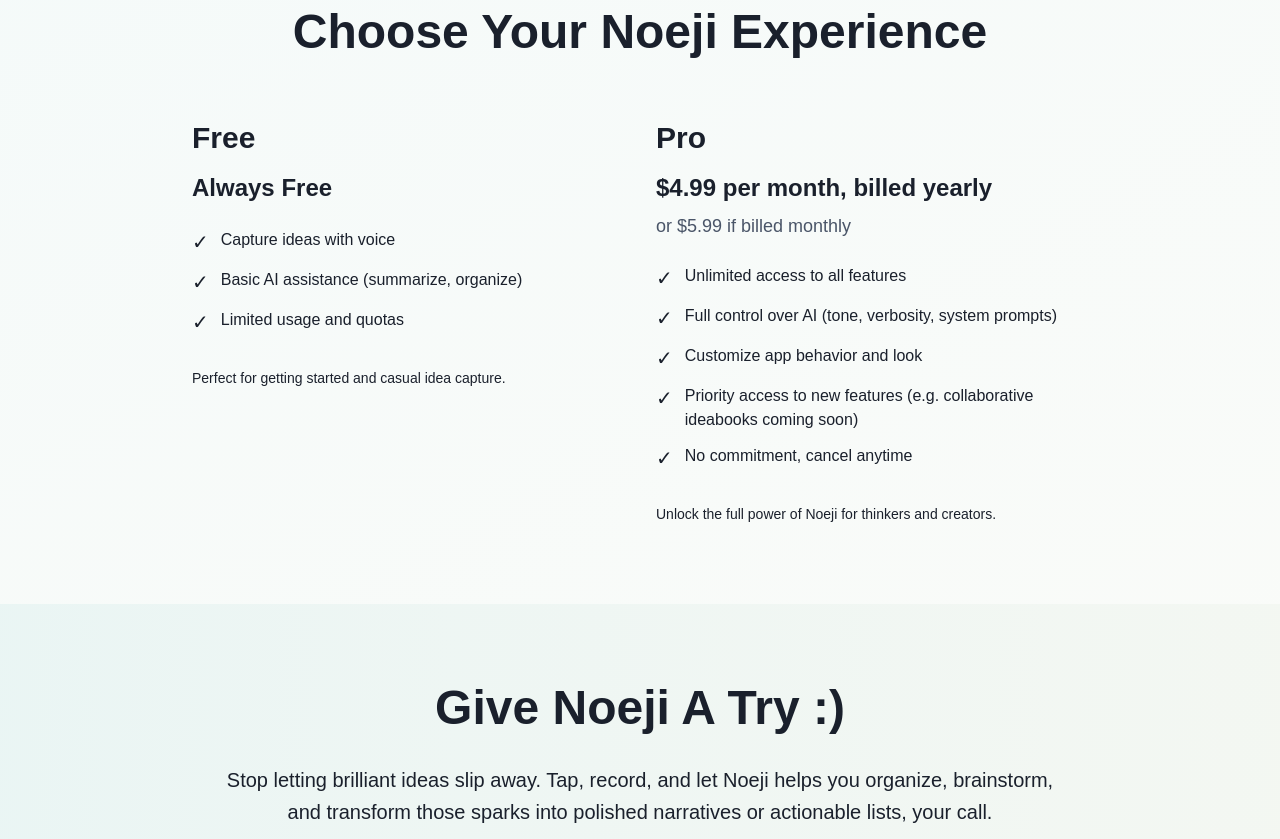
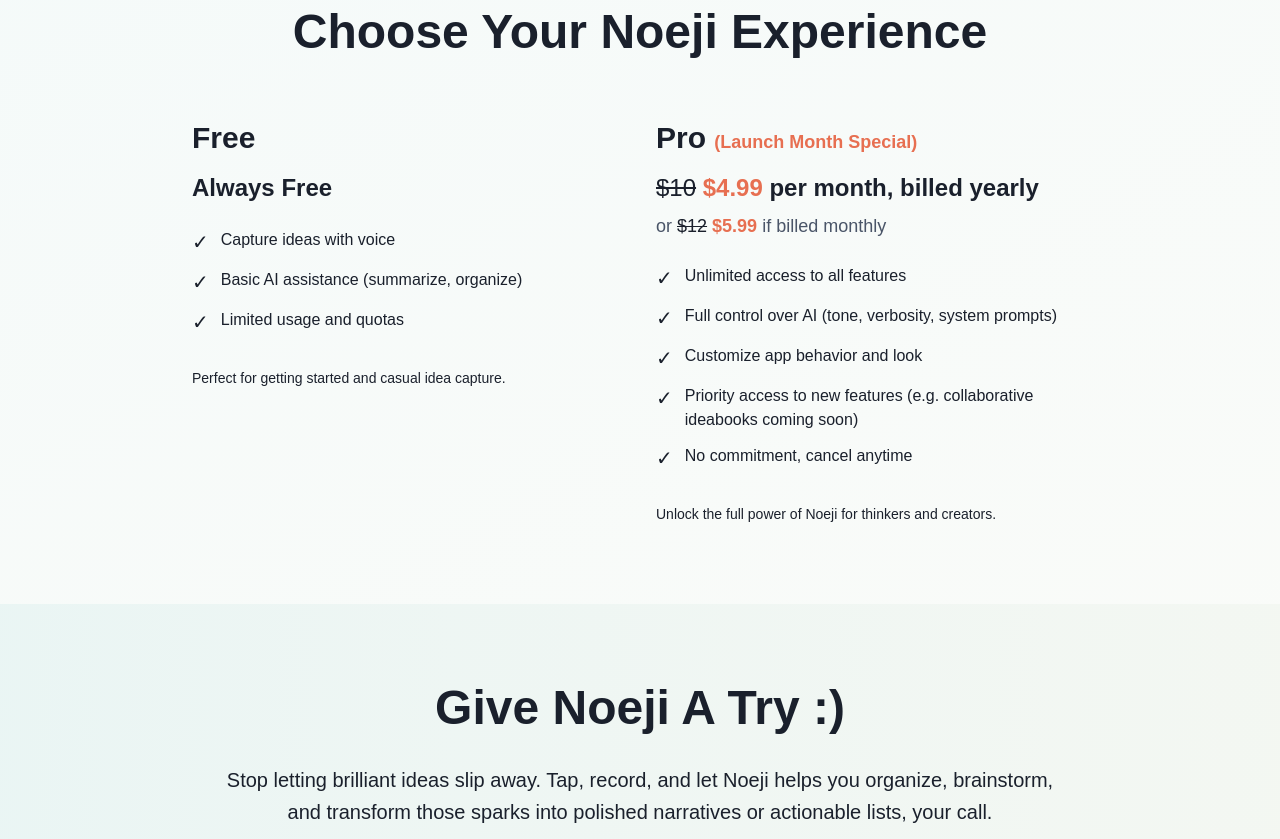
Before and after one commit to rokabytedev/vojiapp, a website: page index.html in a window 1280 px wide. Shown: the part 5140-5979 px from the top of the page. Drawn offline with Linux system fonts and the light colour scheme; a web font is replaced by a local one.

Commit message:
pricing launch special color

```diff
--- a/index.html
+++ b/index.html
@@ -540,9 +540,9 @@
 
                 <!-- Pro Tier -->
                 <div class="pricing-card pro-card animate-on-scroll">
-                    <h3 class="text-3xl font-bold mb-4">Pro</h3>
-                    <div class="text-2xl font-semibold mb-2 text-noeji-green">$4.99 per month, billed yearly</div>
-                    <div class="text-lg mb-6 text-gray-600 dark:text-gray-400">or $5.99 if billed monthly</div>
+                    <h3 class="text-3xl font-bold mb-4">Pro <span class="text-lg font-medium launch-special">(Launch Month Special)</span></h3>
+                    <div class="text-2xl font-semibold mb-2 text-noeji-green"><span class="price-crossed">$10</span> <span class="price-special">$4.99</span> per month, billed yearly</div>
+                    <div class="text-lg mb-6 text-gray-600 dark:text-gray-400">or <span class="price-crossed">$12</span> <span class="price-special">$5.99</span> if billed monthly</div>
                     <ul class="space-y-3 mb-8">
                         <li class="flex items-start space-x-3">
                             <span class="text-noeji-green text-xl">✓</span>
--- a/styles.css
+++ b/styles.css
@@ -554,6 +554,36 @@
 
 .pro-card {
     @apply border-2 border-noeji-blue relative;
+}
+
+/* Launch Special Styles */
+.launch-special {
+    color: var(--noeji-red) !important;
+    font-weight: 600;
+}
+
+.price-crossed {
+    text-decoration: line-through;
+    color: #9ca3af;
+    font-weight: normal;
+}
+
+.price-special {
+    color: var(--noeji-red) !important;
+    font-weight: 600;
+}
+
+.dark .price-crossed {
+    color: #6b7280;
+}
+
+/* Override the light theme pricing card color overrides for our special classes */
+.light .pricing-card .launch-special {
+    color: var(--noeji-red) !important;
+}
+
+.light .pricing-card .price-special {
+    color: var(--noeji-red) !important;
 }
 
 
```
